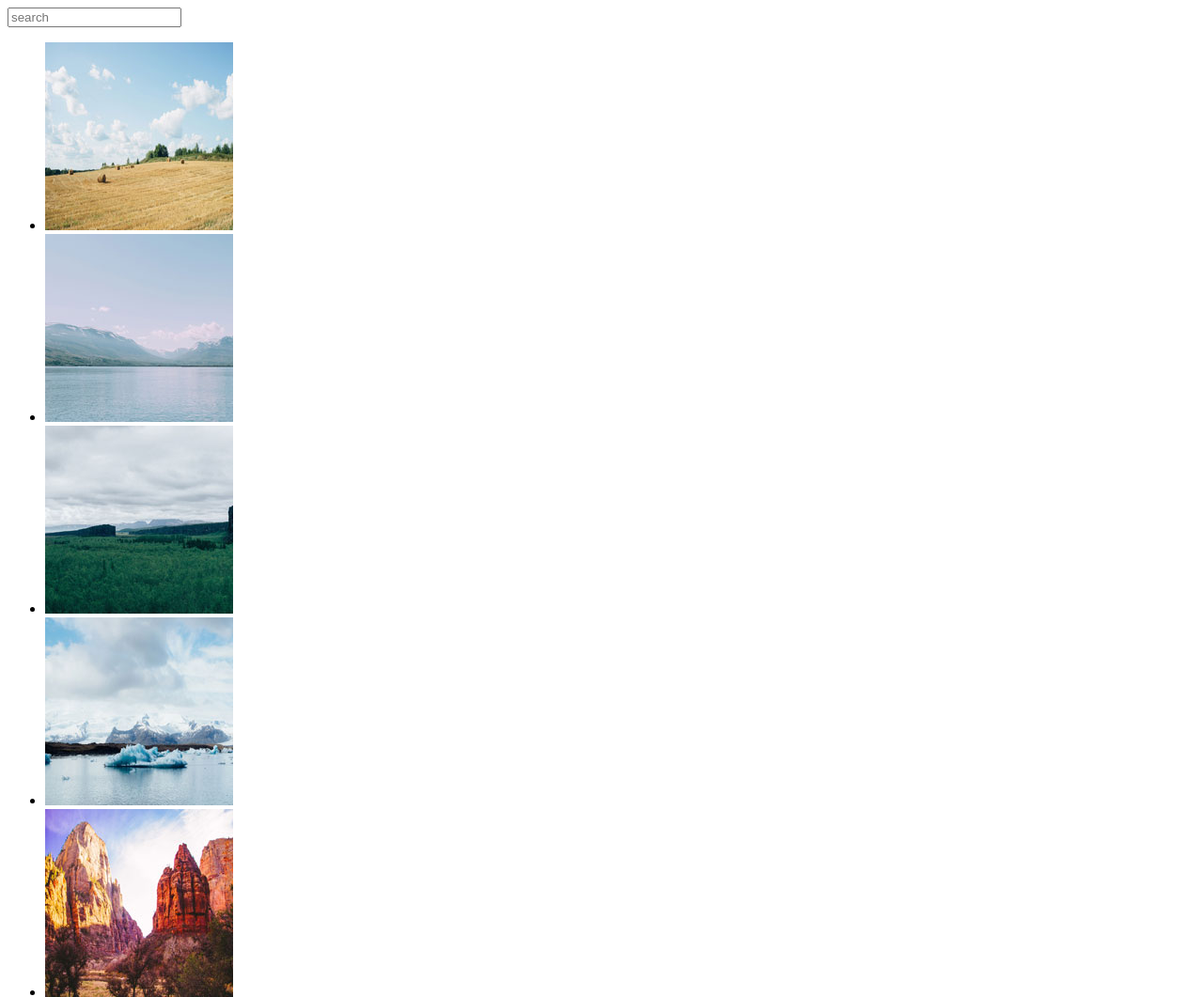
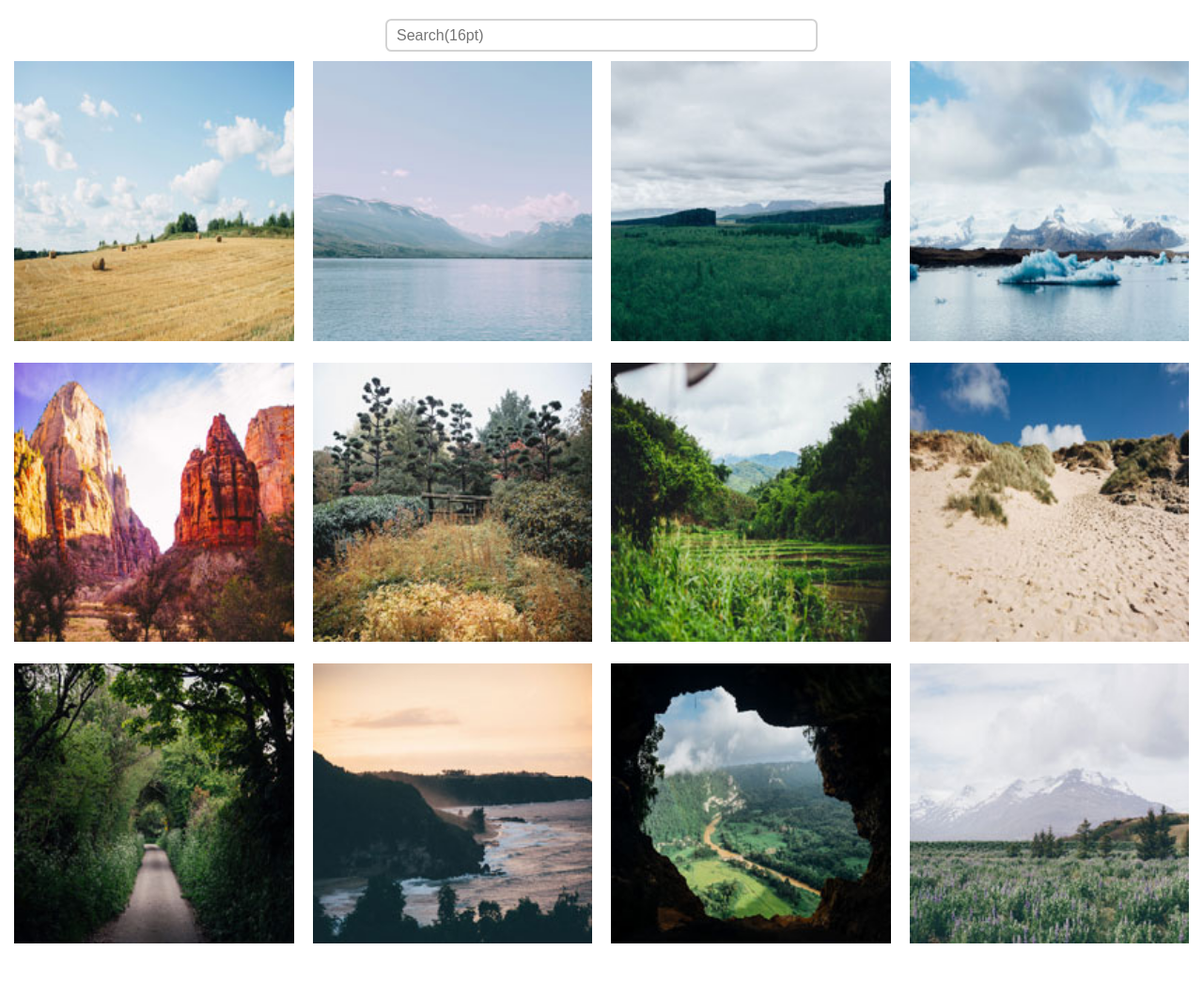
Before and after one commit to RichLeeDev/Interactive-Photo-Gallery, a plain HTML site: page index.html in a window 1280 px wide. Shown: the top 1061 px of the page at 94% size. After the commit the page ends 1017 px from the top, so only its background shows below. Drawn offline with nearby package versions, Linux system fonts and the light colour scheme.

Commit message:
4 columns success

```diff
--- a/css/style.css
+++ b/css/style.css
@@ -0,0 +1,48 @@
+* {
+  box-sizing: border-box;
+  margin: 0;
+  padding: 0;
+}
+.search-container {
+  display:flex;
+  justify-content: center;
+  align-items: center;
+  width: 0 auto;
+}
+.search-child {
+  width: 0 auto;
+  padding-top: 20px;
+}
+body {
+  width: 100%;
+  padding-left: 5px;
+  padding-right: 5px;
+}
+input {
+  width: 460px;
+  height: 35px;
+  border-radius: .4em;
+  border-color: lightgrey;
+  border-style: solid;
+  font-size: 16px;
+  font-weight: 500;
+  color: lightgrey;
+  padding: 5px 10px;
+}
+
+.img-container {
+  display: flex;
+  flex-wrap: wrap;
+  justify-content: space-between;
+  width: 100%;
+}
+
+.col {
+
+  flex: 1 25%;
+  padding: 10px;
+}
+
+img {
+  width: 100%;
+}
--- a/index.html
+++ b/index.html
@@ -4,29 +4,54 @@
   <meta charset="UTF-8">
   <meta name="viewport" content="width=device-width, initial-scale=1">
   <title>Interactive Photo Gallery</title>
-
+  <link rel="stylesheet" href="https://cdnjs.cloudflare.com/ajax/libs/meyer-reset/2.0/reset.min.css">
   <link rel="stylesheet" href="css/style.css">
 </head>
 <body>
+
   <div class="search-container">
-    <input type="text" name="search" placeholder="search">
+    <div class="search-child">
+      <input type="text" name="search" placeholder="Search(16pt)">
+    </div>
   </div>
 
   <div class="img-container">
-    <ul>
-      <li class="col"><img src="photos/thumbnails/01.jpg" alt="Hay Bales"></li>
-      <li class="col"><img src="photos/thumbnails/02.jpg" alt="Lake"></li>
-      <li class="col"><img src="photos/thumbnails/03.jpg" alt="Canyon"></li>
-      <li class="col"><img src="photos/thumbnails/04.jpg" alt="Iceberg"></li>
-      <li class="col"><img src="photos/thumbnails/05.jpg" alt="Desert"></li>
-      <li class="col"><img src="photos/thumbnails/06.jpg" alt="Fall"></li>
-      <li class="col"><img src="photos/thumbnails/07.jpg" alt="Plantation"></li>
-      <li class="col"><img src="photos/thumbnails/08.jpg" alt="Dunes"></li>
-      <li class="col"><img src="photos/thumbnails/09.jpg" alt="Countryside Lane"></li>
-      <li class="col"><img src="photos/thumbnails/10.jpg" alt="Sunset"></li>
-      <li class="col"><img src="photos/thumbnails/11.jpg" alt="Cave"></li>
-      <li class="col"><img src="photos/thumbnails/12.jpg" alt="Bluebells"></li>
-    </ul>
+    <div class="col">
+      <img src="photos/thumbnails/01.jpg" alt="Hay Bales">
+    </div>
+    <div class="col">
+      <img src="photos/thumbnails/02.jpg" alt="Lake">
+    </div>
+    <div class="col">
+      <img src="photos/thumbnails/03.jpg" alt="Canyon">
+    </div>
+    <div class="col">
+      <img src="photos/thumbnails/04.jpg" alt="Iceberg">
+    </div>
+    <div class="col">
+      <img src="photos/thumbnails/05.jpg" alt="Desert">
+    </div>
+    <div class="col">
+      <img src="photos/thumbnails/06.jpg" alt="Fall">
+    </div>
+    <div class="col">
+      <img src="photos/thumbnails/07.jpg" alt="Plantation">
+    </div>
+    <div class="col">
+      <img src="photos/thumbnails/08.jpg" alt="Dunes">
+    </div>
+    <div class="col">
+      <img src="photos/thumbnails/09.jpg" alt="Countryside Lane">
+    </div>
+    <div class="col">
+      <img src="photos/thumbnails/10.jpg" alt="Sunset">
+    </div>
+    <div class="col">
+      <img src="photos/thumbnails/11.jpg" alt="Cave">
+    </div>
+    <div class="col">
+      <img src="photos/thumbnails/12.jpg" alt="Bluebells">
+    </div>
   </div>
 
 </body>
```
